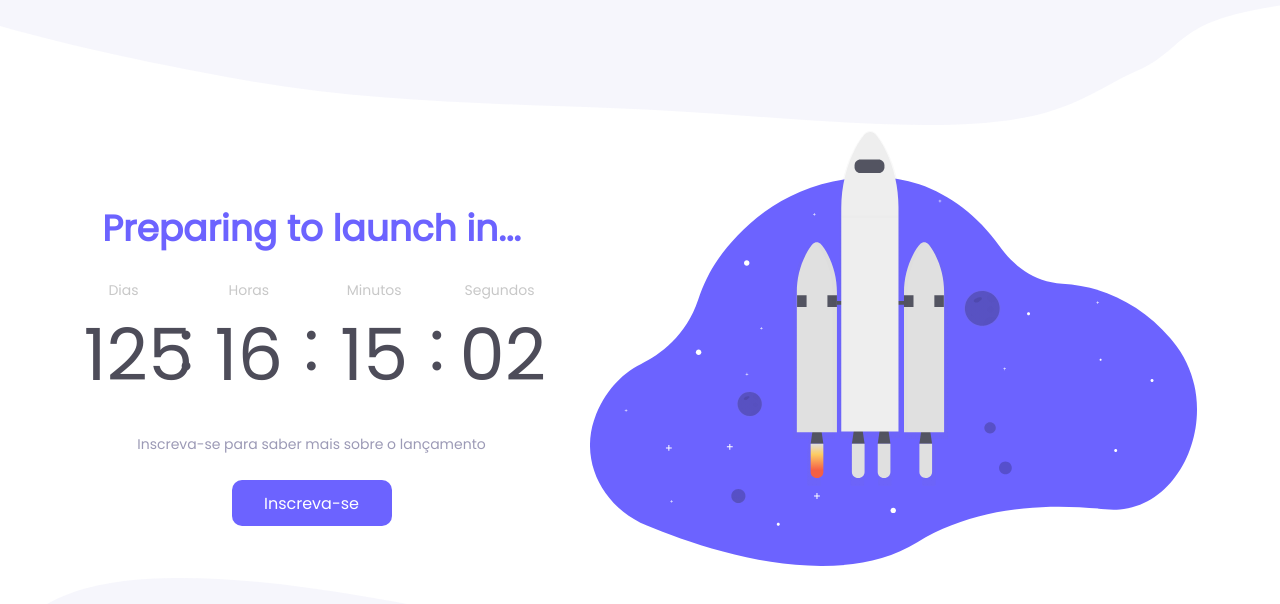
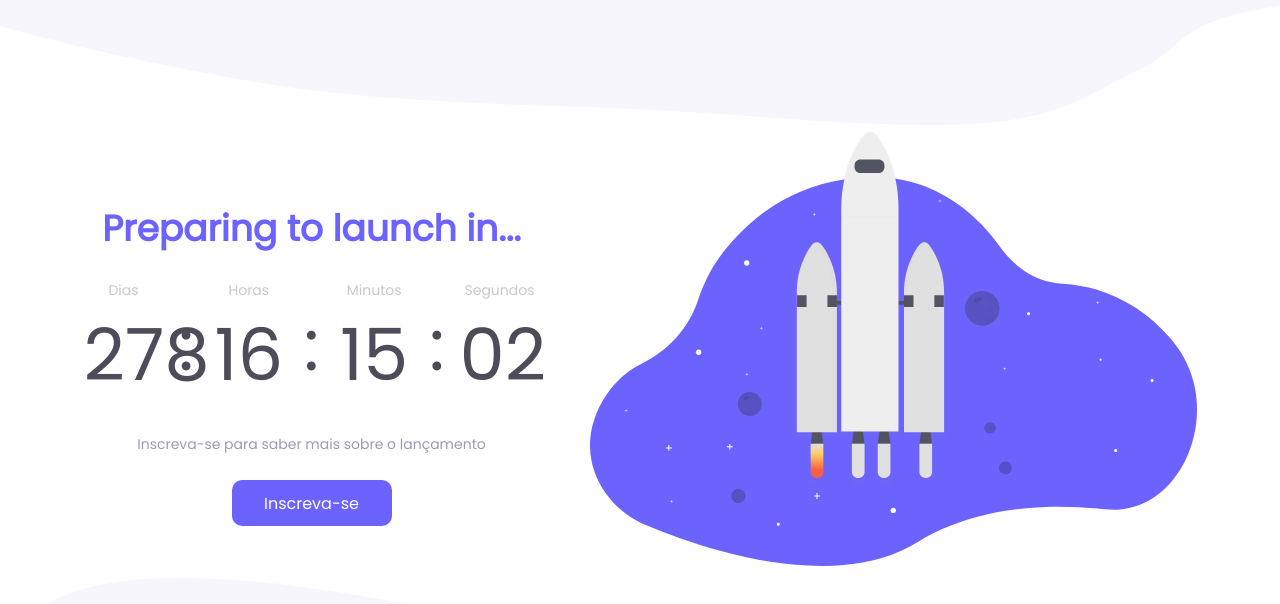
Before and after one commit to imjoaosilva/CountDown, a React (Vite) app: page / in a window 1280 px wide. Shown: the top 604 px of the page. Built offline with nearby package versions, Linux system fonts and the light colour scheme.

Commit message:
New Date

```diff
--- a/src/App.jsx
+++ b/src/App.jsx
@@ -16,7 +16,7 @@ function App() {
     useEffect(() => {
         const interval = setInterval(() => {
             const now = new Date().getTime();
-            const difference = new Date("June 27, 2023 17:52:00").getTime() - now;
+            const difference = new Date("November 27, 2023 17:52:00").getTime() - now;
             let seconds = Math.floor(difference / 1000 % 60)
             const hours = Math.floor((difference % (1000 * 60 * 60 * 24)) / (1000 * 60 * 60));
             const days = Math.floor(difference / (1000 * 60 * 60 * 24));
```
